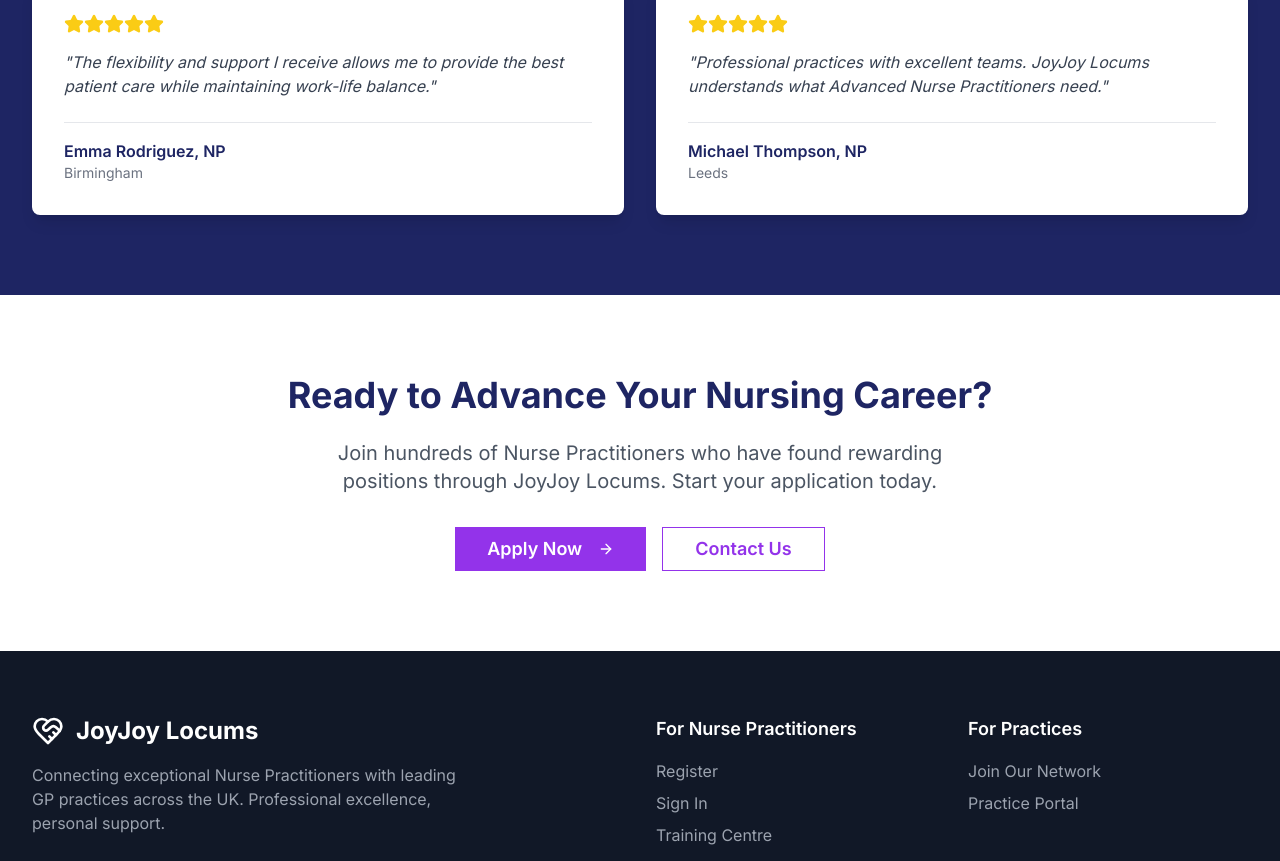
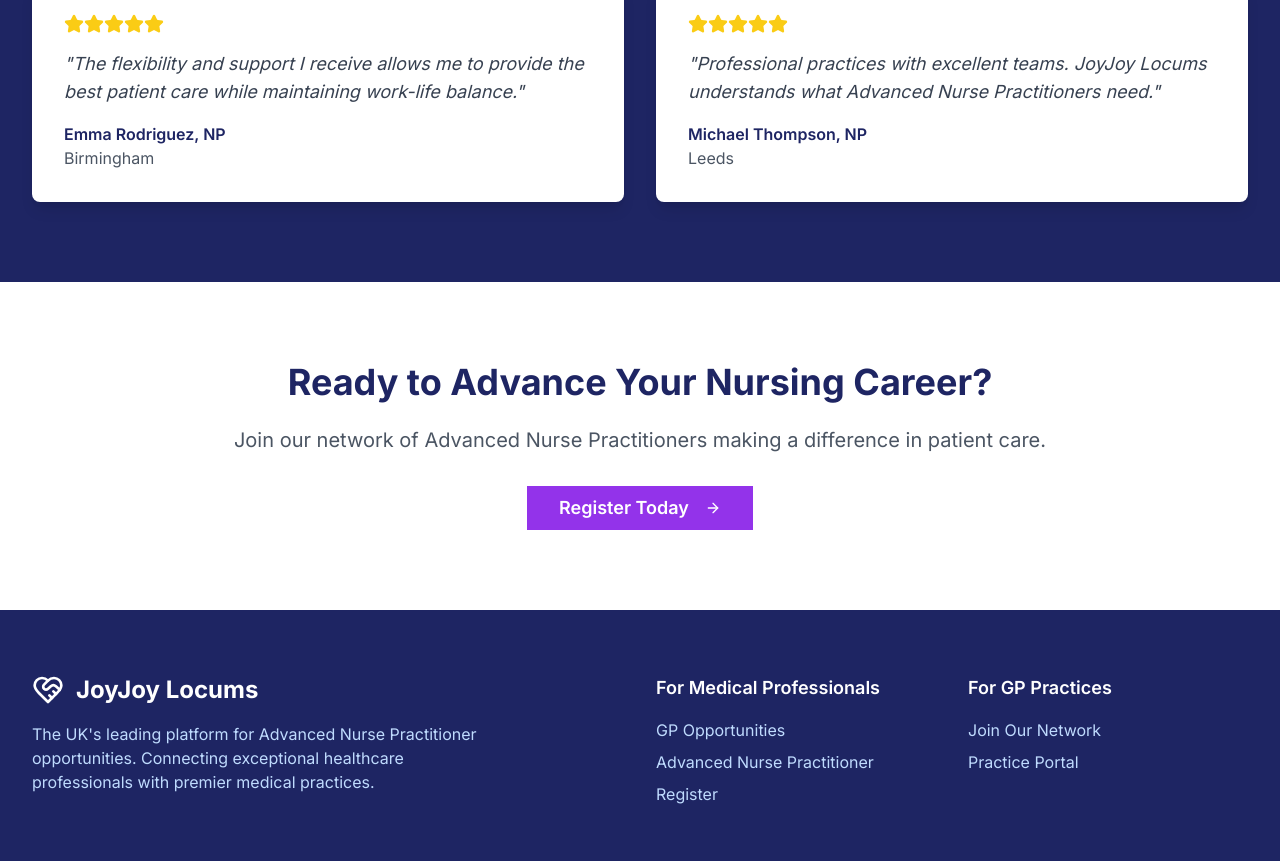
Before and after one commit to kofiy77/joyjoylocums-frontend, a React (Vite) app in the folder client/: page /nurse-practitioner-locums in a window 1280 px wide. Shown: the part 1920-2781 px from the top of the page. Built offline with nearby package versions, Linux system fonts and the light colour scheme.

Commit message:
Update nurse-practitioner-locums.tsx

```diff
--- a/client/src/pages/nurse-practitioner-locums.tsx
+++ b/client/src/pages/nurse-practitioner-locums.tsx
@@ -16,7 +16,7 @@
   UserCheck,
   HeartHandshake
 } from "lucide-react";
-import npHeroImage from "@/assets/image_1753233114194.jpeg";
+import npHeroImage from "@/assets/image_1753233763433.jpeg";
 
 export default function NursePractitionerLocumsPage() {
   const benefits = [
@@ -223,10 +223,12 @@
                       <Star key={i} className="h-5 w-5 fill-yellow-400 text-yellow-400" />
                     ))}
                   </div>
-                  <p className="text-gray-700 italic mb-6">"{testimonial.quote}"</p>
-                  <div className="border-t pt-4">
+                  <blockquote className="text-lg italic text-gray-700 mb-4">
+                    "{testimonial.quote}"
+                  </blockquote>
+                  <div>
                     <div className="font-semibold text-[#1e2563]">{testimonial.name}</div>
-                    <div className="text-gray-500 text-sm">{testimonial.location}</div>
+                    <div className="text-gray-600">{testimonial.location}</div>
                   </div>
                 </CardContent>
               </Card>
@@ -241,35 +243,23 @@
           <h2 className="text-4xl font-bold text-[#1e2563] mb-6">
             Ready to Advance Your Nursing Career?
           </h2>
-          <p className="text-xl text-gray-600 mb-8 max-w-2xl mx-auto">
-            Join hundreds of Nurse Practitioners who have found rewarding positions through JoyJoy Locums.
-            Start your application today.
+          <p className="text-xl text-gray-600 mb-8">
+            Join our network of Advanced Nurse Practitioners making a difference in patient care.
           </p>
-          <div className="flex flex-col sm:flex-row gap-4 justify-center">
           <Link href="/register">
             <Button
               size="lg"
-                className="px-8 py-4 text-lg font-semibold bg-purple-600 text-white hover:bg-purple-700 transition-all duration-300"
+              className="bg-purple-600 text-white hover:bg-purple-700 px-8 py-3 text-lg font-semibold"
             >
-                Apply Now
+              Register Today
               <ArrowRight className="ml-2 h-5 w-5" />
             </Button>
           </Link>
-            <Link href="/gp-practice-enquiry">
-              <Button
-                variant="outline"
-                size="lg"
-                className="px-8 py-4 text-lg font-semibold border-purple-600 text-purple-600 hover:bg-purple-600 hover:text-white transition-all duration-300"
-              >
-                Contact Us
-              </Button>
-            </Link>
-          </div>
         </div>
       </section>
 
       {/* Footer */}
-      <footer className="bg-gray-900 text-white py-16">
+      <footer style={{ backgroundColor: '#1e2563' }} className="text-white py-16">
         <div className="max-w-7xl mx-auto px-4 sm:px-6 lg:px-8">
           <div className="grid grid-cols-1 md:grid-cols-4 gap-8">
             <div className="col-span-1 md:col-span-2">
@@ -277,48 +267,32 @@
                 <HeartHandshake className="h-8 w-8 mr-3 text-white" />
                 <span className="text-2xl font-bold">JoyJoy Locums</span>
               </div>
-              <p className="text-gray-400 mb-6 max-w-md">
-                Connecting exceptional Nurse Practitioners with leading GP practices across the UK.
-                Professional excellence, personal support.
+              <p className="text-blue-200 mb-6 max-w-md">
+                The UK's leading platform for Advanced Nurse Practitioner opportunities.
+                Connecting exceptional healthcare professionals with premier medical practices.
               </p>
-              <div className="space-y-2">
-                <div className="flex items-center text-gray-400">
-                  <MapPin className="h-4 w-4 mr-2" />
-                  London, United Kingdom
-                </div>
-              </div>
             </div>
 
             <div>
-              <h4 className="text-lg font-semibold mb-4">For Nurse Practitioners</h4>
-              <ul className="space-y-2 text-gray-400">
+              <h4 className="text-lg font-semibold mb-4">For Medical Professionals</h4>
+              <ul className="space-y-2 text-blue-200">
+                <li><Link href="/gp-locums" className="hover:text-white transition-colors">GP Opportunities</Link></li>
+                <li><Link href="/nurse-practitioner-locums" className="hover:text-white transition-colors">Advanced Nurse Practitioner</Link></li>
                 <li><Link href="/register" className="hover:text-white transition-colors">Register</Link></li>
-                <li><Link href="/auth" className="hover:text-white transition-colors">Sign In</Link></li>
-                <li><Link href="/training-centre" className="hover:text-white transition-colors">Training Centre</Link></li>
               </ul>
             </div>
 
             <div>
-              <h4 className="text-lg font-semibold mb-4">For Practices</h4>
-              <ul className="space-y-2 text-gray-400">
+              <h4 className="text-lg font-semibold mb-4">For GP Practices</h4>
+              <ul className="space-y-2 text-blue-200">
                 <li><Link href="/gp-practice-enquiry" className="hover:text-white transition-colors">Join Our Network</Link></li>
                 <li><Link href="/auth" className="hover:text-white transition-colors">Practice Portal</Link></li>
               </ul>
             </div>
           </div>
 
-          <div className="border-t border-gray-800 mt-12 pt-8 flex flex-col md:flex-row justify-between items-center">
-            <div className="text-gray-400 text-sm">
+          <div className="border-t border-blue-800 mt-12 pt-8 text-center text-blue-200 text-sm">
             © 2025 JoyJoy Locums. All rights reserved.
-            </div>
-            <div className="flex space-x-6 mt-4 md:mt-0">
-              <Link href="/privacy-policy" className="text-gray-400 hover:text-white text-sm transition-colors">
-                Privacy Policy
-              </Link>
-              <Link href="/terms-of-service" className="text-gray-400 hover:text-white text-sm transition-colors">
-                Terms of Service
-              </Link>
-            </div>
           </div>
         </div>
       </footer>
```
Lines whose indentation alone changed are shown as unchanged.
